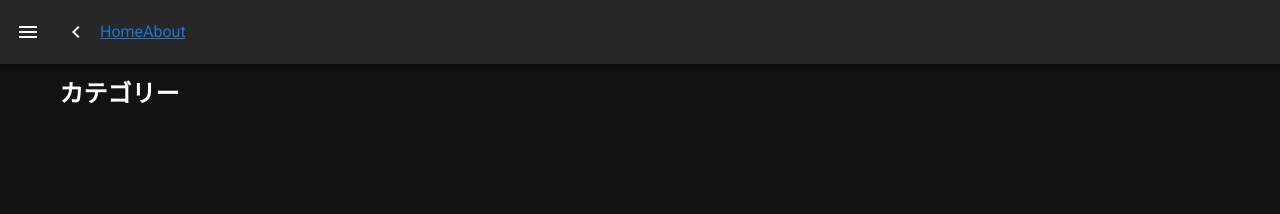
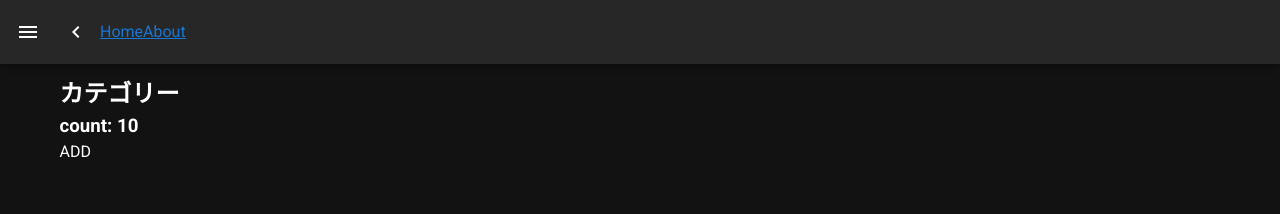
Before and after one commit to zuumi/pokemon-party, a Nuxt app: page /category in a window 1280 px wide. Shown: the top 214 px of the page. Built offline with nearby package versions, Linux system fonts and the light colour scheme.

Commit message:
:+1: Vuexの値を変更できるようにした
+ ファイルを分割して役割をわけた

```diff
--- a/pages/category/index.vue
+++ b/pages/category/index.vue
@@ -1,6 +1,17 @@
 <template>
   <div>
-    <h1>{{ this.$route.params.article }}</h1>
+    <h1>{{ $route.params.article }}</h1>
     <h2>カテゴリー</h2>
+    <h3>count: {{ $store.state.count.count }}</h3>
+    <button @click="addCount">ADD</button>
   </div>
 </template>
+<script>
+export default {
+  methods: {
+    addCount() {
+      this.$store.dispatch('count/increment')
+    },
+  },
+}
+</script>
--- /dev/null
+++ b/store/count/actions.js
@@ -0,0 +1,5 @@
+export default {
+  increment({ commit }) {
+    commit('increment')
+  },
+}
--- /dev/null
+++ b/store/count/mutations.js
@@ -0,0 +1,5 @@
+export default {
+  increment(state) {
+    state.count++
+  },
+}
--- /dev/null
+++ b/store/count/state.js
@@ -0,0 +1,3 @@
+export default () => ({
+  count: 10,
+})
```
